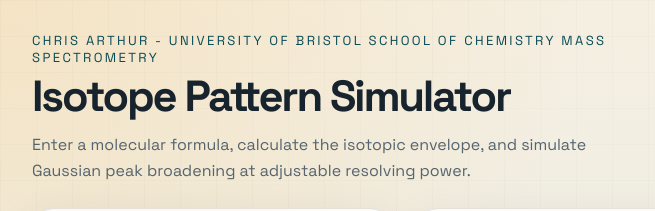
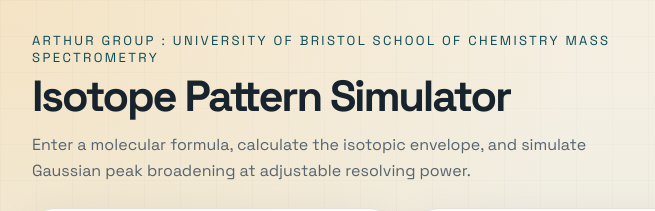
Before and after one commit to arthuc01/IsotopePatternSimulator, a plain HTML site: page index.html in a window 1280 px wide. Shown: the top 211 px of the page, 0-655 px from the left. Drawn offline with Linux system fonts and the light colour scheme.

Commit message:
Refine header attribution text

```diff
--- a/index.html
+++ b/index.html
@@ -14,7 +14,7 @@
   <div class="page-shell">
     <header class="hero">
       <div>
-        <p class="eyebrow">Chris Arthur - University of Bristol School of Chemistry Mass Spectrometry</p>
+        <p class="eyebrow">Arthur Group : University of Bristol School of Chemistry Mass Spectrometry</p>
         <h1>Isotope Pattern Simulator</h1>
         <p class="hero-copy">
           Enter a molecular formula, calculate the isotopic envelope, and simulate Gaussian peak broadening at adjustable resolving power.
```
